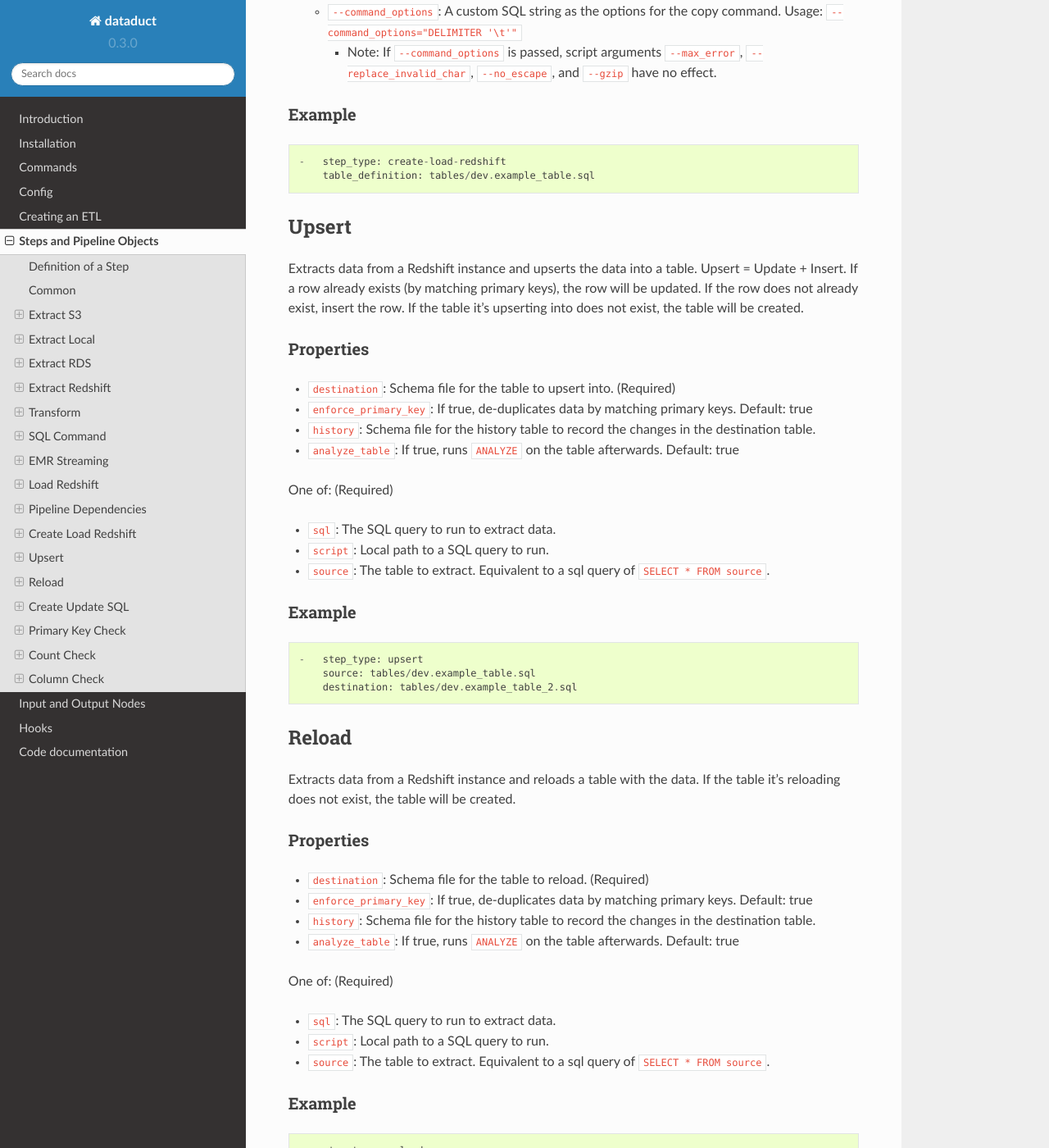
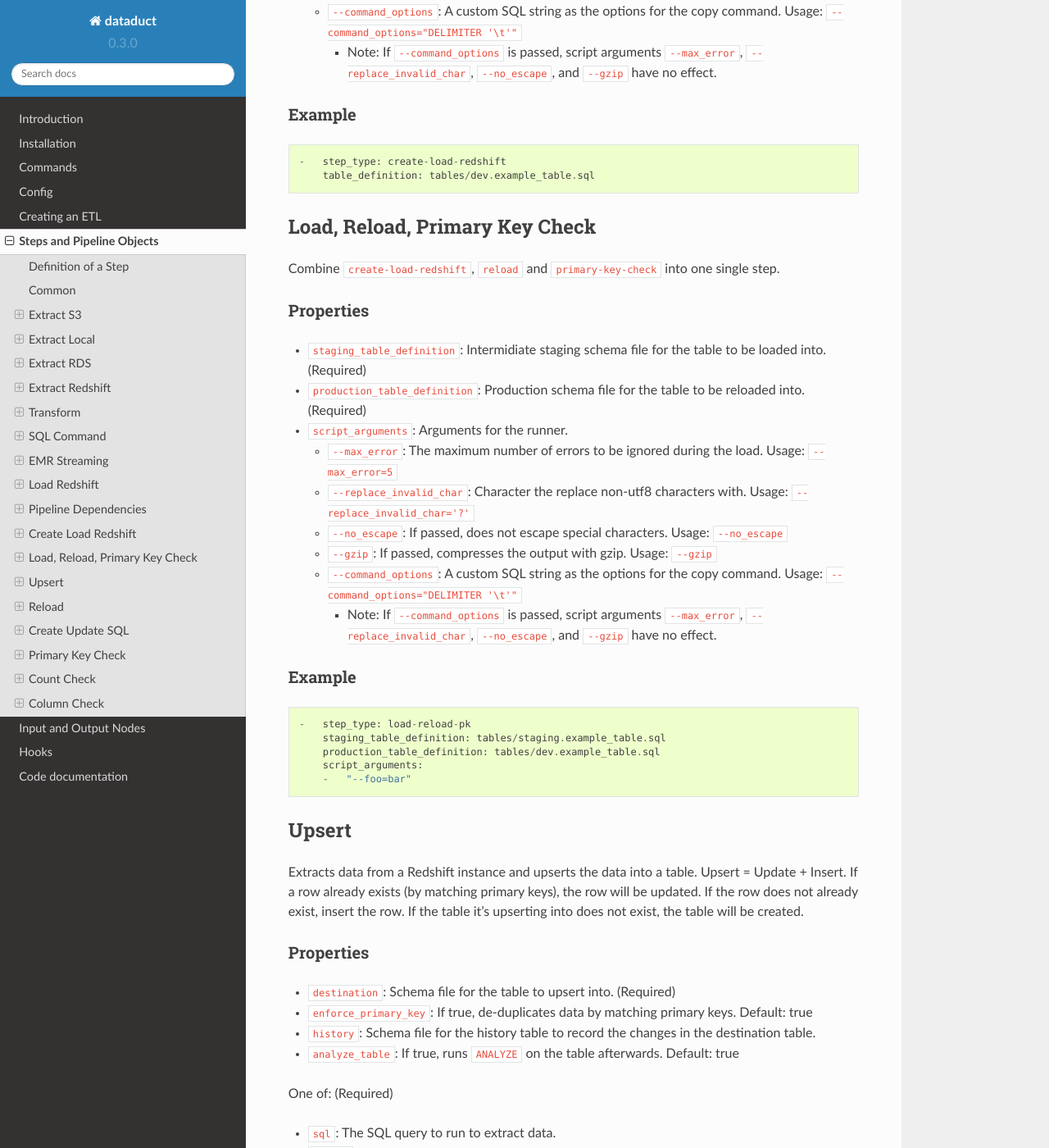
Before and after one commit to coursera/dataduct, a Sphinx documentation site: the page built from docs/steps.rst, in a window 1280 px wide and 1400 px high, scrolled down 5488 px. Shown: the whole window at 82% size. Built offline with Sphinx 7.4.7 and the Read the Docs theme 2.0.0, drawn with Linux system fonts in a browser that asks for light colours.

Commit message:
Add documentation for new step

```diff
--- a/docs/steps.rst
+++ b/docs/steps.rst
@@ -307,6 +307,46 @@ Example
     -   step_type: create-load-redshift
         table_definition: tables/dev.example_table.sql
 
+Load, Reload, Primary Key Check
+----------------------------------
+
+Combine ``create-load-redshift``, ``reload`` and ``primary-key-check`` into one single step.
+
+Properties
+^^^^^^^^^^
+
+-  ``staging_table_definition``: Intermidiate staging schema file for the table to be loaded into.
+   (Required)
+-  ``production_table_definition``: Production schema file for the table to be reloaded into.
+   (Required)
+-  ``script_arguments``: Arguments for the runner.
+
+   -  ``--max_error``: The maximum number of errors to be ignored during
+      the load. Usage: ``--max_error=5``
+   -  ``--replace_invalid_char``: Character the replace non-utf8
+      characters with. Usage: ``--replace_invalid_char='?'``
+   -  ``--no_escape``: If passed, does not escape special characters.
+      Usage: ``--no_escape``
+   -  ``--gzip``: If passed, compresses the output with gzip. Usage:
+      ``--gzip``
+   -  ``--command_options``: A custom SQL string as the options for the
+      copy command. Usage: ``--command_options="DELIMITER '\t'"``
+
+      -  Note: If ``--command_options`` is passed, script arguments
+         ``--max_error``, ``--replace_invalid_char``, ``--no_escape``,
+         and ``--gzip`` have no effect.
+
+Example
+^^^^^^^
+
+::
+
+    -   step_type: load-reload-pk
+        staging_table_definition: tables/staging.example_table.sql
+        production_table_definition: tables/dev.example_table.sql
+        script_arguments:
+        -   "--foo=bar"
+
 Upsert
 -------------------------
 
```
